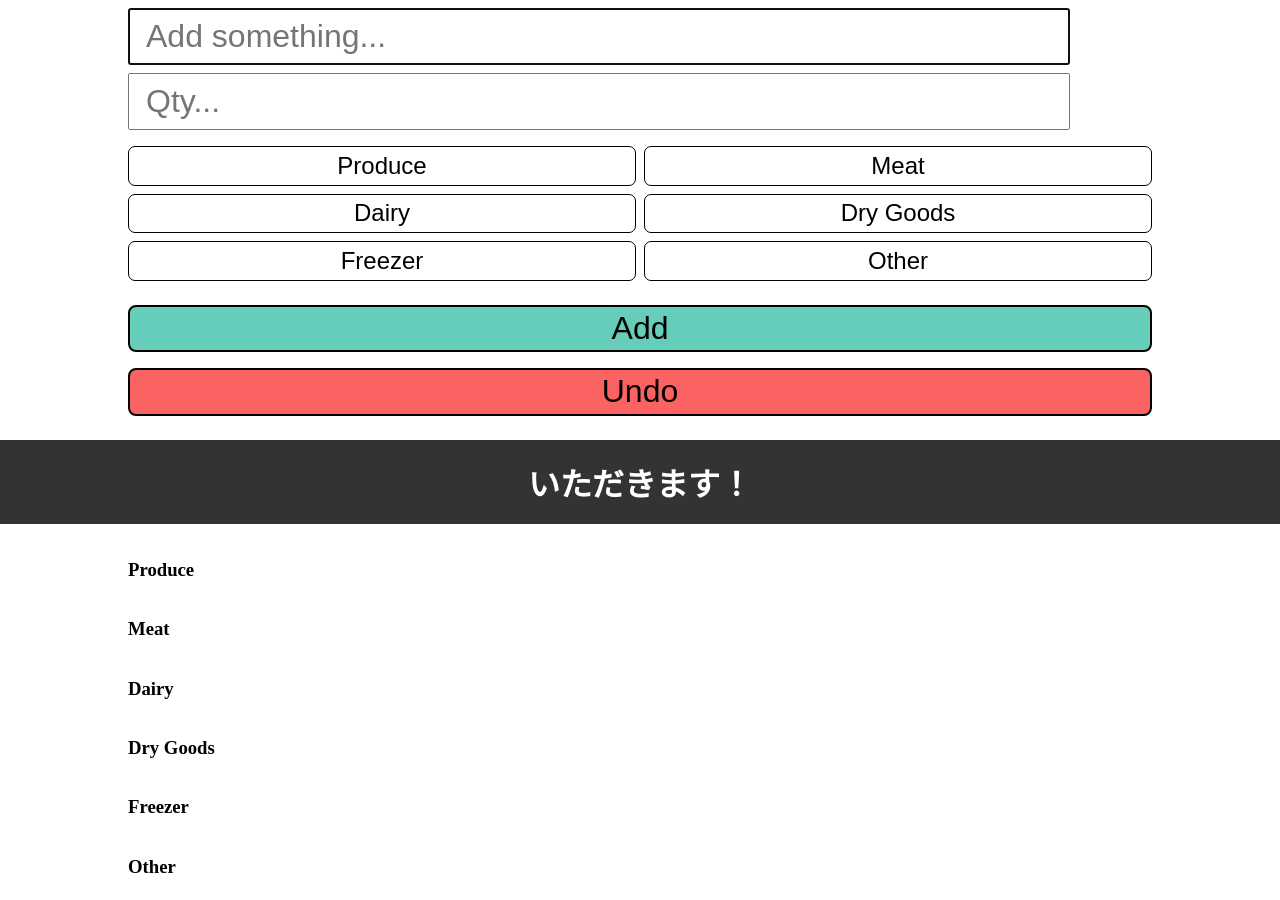
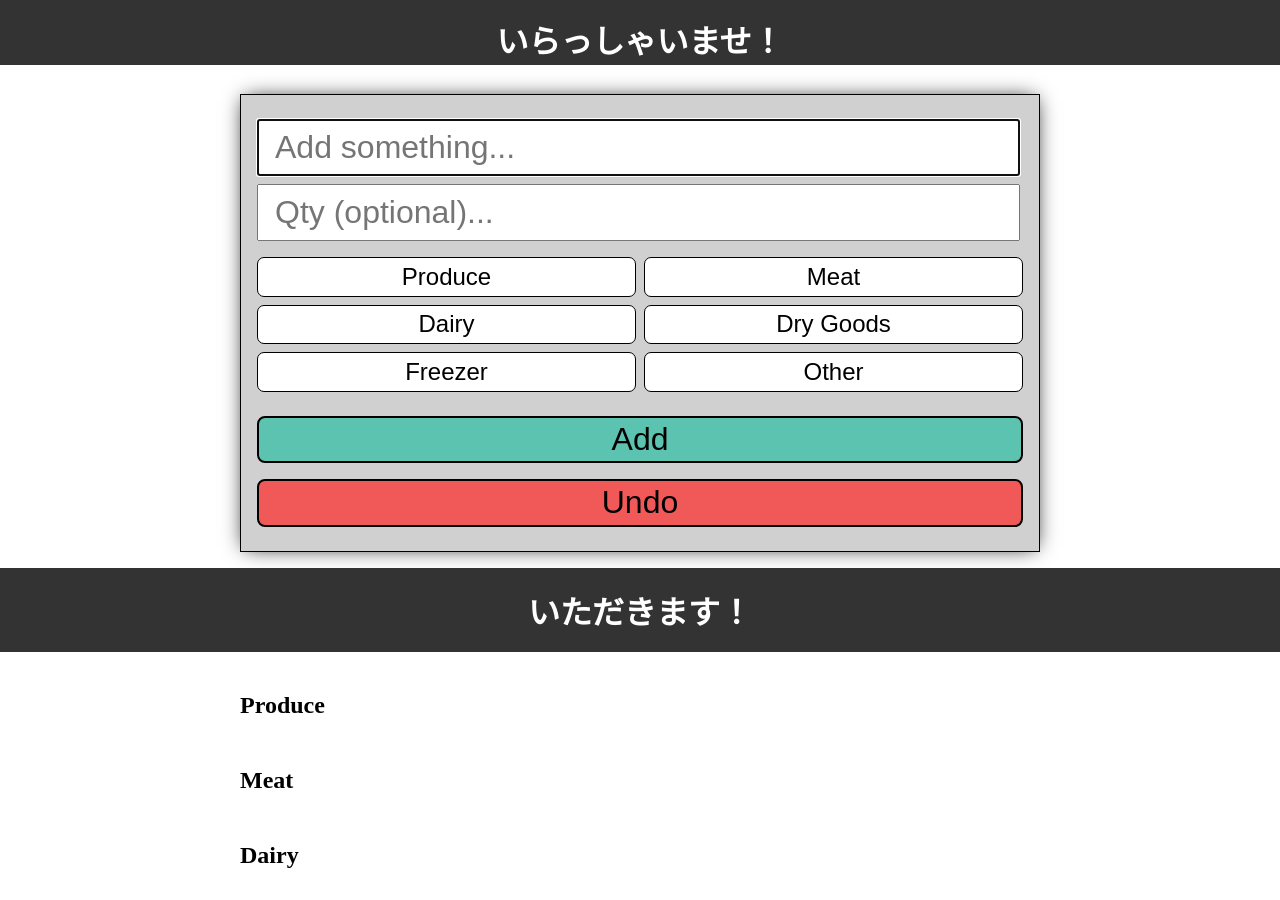
Before and after one commit to alexmoglia/Kaimono, a plain HTML site: page index.html in a window 1280 px wide. Shown: the top 900 px of the page. Drawn offline with Linux system fonts and the light colour scheme.

Commit message:
desktop-edits
media query and new appearance for desktop (700px +)

```diff
--- a/index.html
+++ b/index.html
@@ -9,8 +9,8 @@
     <title>List</title>
   </head>
   <body>
-    <!-- <div class="header-div"></div>
-    <h1>いらっしゃいませ！</h1> -->
+    <div class="header-div"></div>
+    <h1>いらっしゃいませ！</h1>
 
     <section class="form-section">
       <!-- Form -->
@@ -31,7 +31,7 @@
         <!-- Quantity Input -->
         <div class="form-input" id="form-quantity">
           <label for="quantity"></label>
-          <input type="text" id="quantity" placeholder="Qty..." />
+          <input type="text" id="quantity" placeholder="Qty (optional)..." />
         </div>
 
         <!-- Type Input -->
--- a/style.css
+++ b/style.css
@@ -26,22 +26,11 @@ section {
 }
 
 .header-div {
-  background: #333;
-  position: absolute;
-  left: 0;
-  right: 0;
-  top: 0;
-  height: 65px;
-  width: 100%;
-  z-index: -1;
+  display: none;
 }
 
 h1 {
-  text-align: center;
-  font-size: 2rem;
-  color: #fff;
-  /* color: var(--main-color); */
-  margin: 1rem 0 1rem 0;
+  display: none;
 }
 
 h2 {
@@ -60,7 +49,7 @@ h2 {
 .form-input input {
   padding: 0.5rem 0 0.5rem 1rem;
   margin-top: 0.5rem;
-  width: 90%;
+  width: 95%;
   font-size: 2rem;
 }
 
@@ -108,3 +97,52 @@ h2 {
   width: 180px;
   display: inline-block;
 }
+
+h3 {
+  font-size: 1.5rem;
+}
+
+li {
+  font-size: 1.3rem;
+}
+
+/*! Media Queries  */
+
+@media (min-width: 700px) {
+  section {
+    max-width: 800px;
+  }
+
+  .header-div {
+    display: block;
+    background: #333;
+    position: absolute;
+    left: 0;
+    right: 0;
+    top: 0;
+    height: 65px;
+    width: 100%;
+    z-index: -1;
+  }
+
+  h1 {
+    display: block;
+    text-align: center;
+    font-size: 2rem;
+    color: #fff;
+    /* color: var(--main-color); */
+    margin: 1rem 0 2rem 0;
+  }
+
+  form {
+    padding: 1rem;
+    border: 1px solid black;
+    /* border-radius: 25px; */
+    background: rgb(208, 208, 208);
+    box-shadow: 0px 0px 20px -5px;
+  }
+
+  .form-input input {
+    width: 97%;
+  }
+}
```
